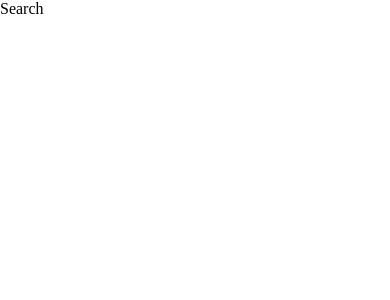
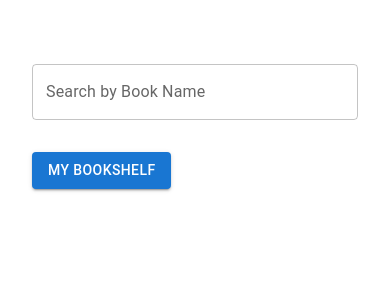
Before and after one commit to sanglap13/personal-bookshelf, a React (Create React App) app: page / in a window 390 px wide. Shown: the top 300 px of the page. Built offline with nearby package versions, Linux system fonts and the light colour scheme; no server answers.

Commit message:
feat: add top-section of search page

```diff
--- a/package.json
+++ b/package.json
@@ -3,6 +3,10 @@
   "version": "0.1.0",
   "private": true,
   "dependencies": {
+    "@emotion/react": "^11.11.4",
+    "@emotion/styled": "^11.11.5",
+    "@mui/icons-material": "^5.15.19",
+    "@mui/material": "^5.15.19",
     "@testing-library/jest-dom": "^5.17.0",
     "@testing-library/react": "^13.4.0",
     "@testing-library/user-event": "^13.5.0",
--- a/src/components/pages/search/Search.tsx
+++ b/src/components/pages/search/Search.tsx
@@ -1,7 +1,37 @@
-import React from "react";
+import React, { useEffect, useState } from "react";
+import { api } from "../../../utils/api/api";
+import { Button, TextField } from "@mui/material";
+
+import "./search.css";
 
 const Search = () => {
-  return <div>Search</div>;
+  const [search, setSearch] = useState<string>("harrypotter");
+  const apiResponse = () => {
+    const books = api(search);
+  };
+
+  useEffect(() => {
+    apiResponse();
+  }, [search]);
+  return (
+    <div className="search-page">
+      <div className="top-section">
+        <div className="search-box-container">
+          {/* <h2 className="search-text">Search by Book Name:</h2> */}
+          <TextField
+            id="outlined-basic"
+            label="Search by Book Name"
+            variant="outlined"
+            sx={{ width: "100%" }}
+          />
+        </div>
+        <div className="button-container">
+          <Button variant="contained">My BookShelf</Button>
+        </div>
+      </div>
+      <div className="bottom-section"></div>
+    </div>
+  );
 };
 
 export default Search;
--- /dev/null
+++ b/src/components/pages/search/search.css
@@ -0,0 +1,30 @@
+.search-page {
+  height: calc(100vh - 4rem);
+  padding: 4rem 5rem;
+}
+.top-section {
+  display: flex;
+  align-items: center;
+  gap: 10%;
+}
+
+.search-box-container {
+  display: flex;
+  align-items: center;
+  flex: 6;
+}
+
+.button-container {
+  flex: 1;
+}
+
+@media screen and (max-width: 650px) {
+  .search-page {
+    padding: 4rem 2rem;
+  }
+  .top-section {
+    flex-direction: column;
+    align-items: normal;
+    gap: 2rem;
+  }
+}
```
Also changed, not shown: 1 other file (tests, documents, lock files or other folders).
